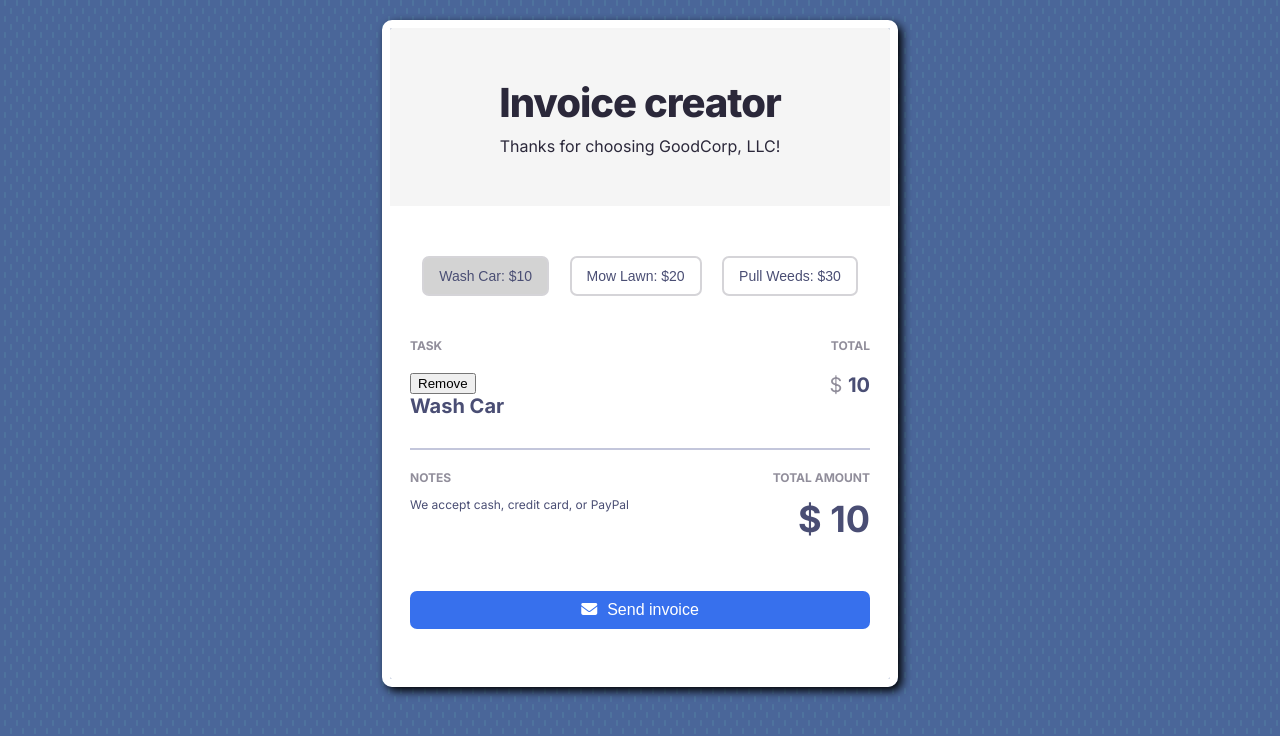
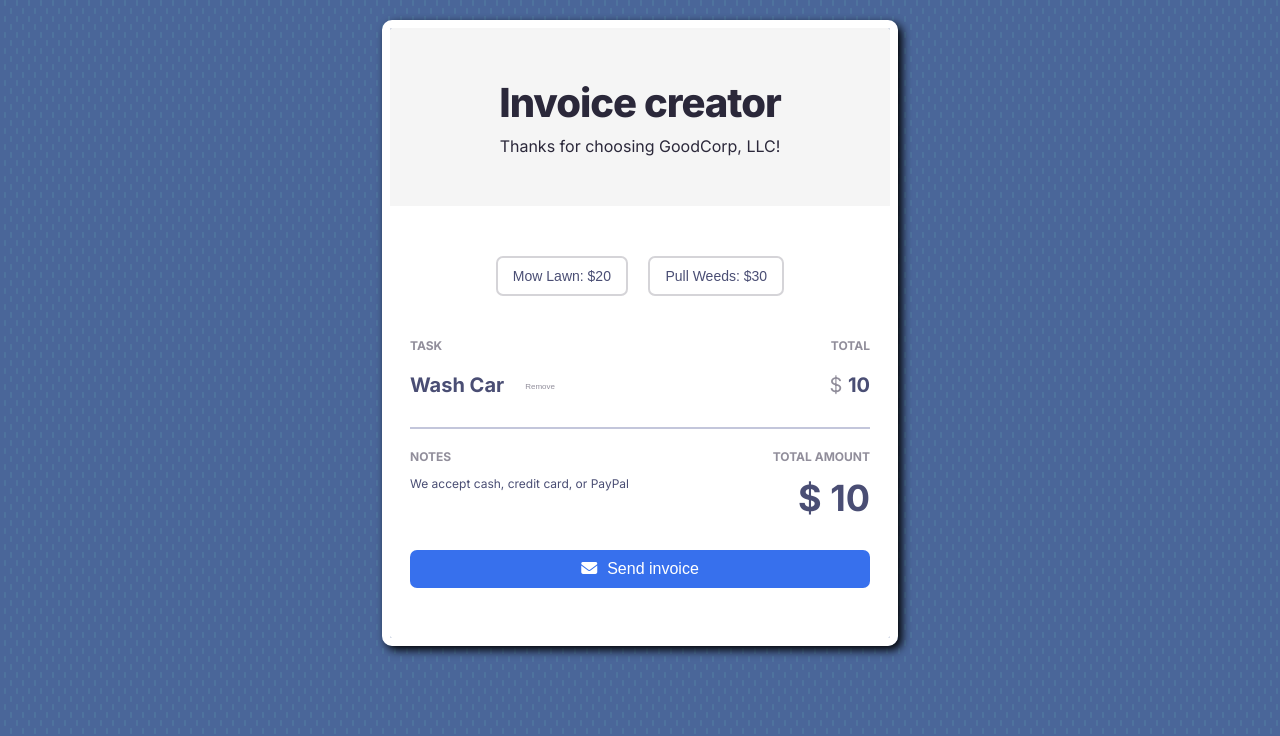
Before and after one commit to CarlEvaristo/invoice-creator, a plain HTML site: page index.html in a window 1280 px wide. Both pictures are taken after a click on the button "Wash Car: $10". Shown: the top 736 px of the page. Drawn offline with Linux system fonts and the light colour scheme.

Commit message:
final commit for May 18th

```diff
--- a/index.js
+++ b/index.js
@@ -28,43 +28,53 @@ invoiceBtn.addEventListener("click", () => location.reload())
 for (let i=0; i<customBtns.length; i++) {
     customBtns[i].addEventListener("click", function(){
         let taskId = customBtns[i].id
-        if (!tasksDone.includes(tasks[taskId].name)) {
-            tasksDone.push(tasks[taskId].name)
+        if (!tasksDone.includes(taskId)) {
+            tasksDone.push(taskId)
             priceList.push(tasks[taskId].price)
             acceptText.style.visibility = "visible"
+            customBtns[i].style.display = "none"
             renderTaskList()
         }
     })
 }
 
+
 function renderTaskList() {
     taskListEl.textContent = ""
     priceListEl.textContent = ""
     for (let i = 0; i < tasksDone.length;i++) {
-        if (tasksDone[i]) {
-            let newTask = document.createElement("li")
-            newTask.textContent = tasksDone[i]
-
+        let listItem = document.createElement("li")
+        let newTask = document.createElement("p")
+        let taskId = tasksDone[i]
+        let taskName = tasks[taskId].name
+        newTask.textContent = taskName
         let removeBtn = document.createElement("button")
         removeBtn.textContent = "Remove"
+        removeBtn.setAttribute("class", "remove-btn")
         removeBtn.onclick = function() {
             tasksDone.splice(i, 1)
             priceList.splice(i, 1)
+            let addButton = document.getElementById(taskId)
+            addButton.style.display = "inline"
             renderTaskList()}
 
-            taskListEl.append(removeBtn)
-            taskListEl.append(newTask)
+        taskListEl.append(listItem)
+        listItem.append(newTask)
+        listItem.append(removeBtn)
 
         let newPrice = document.createElement("li")
         newPrice.innerHTML = `<p><span class="dollar-sign">$ </span>${priceList[i]}</p>`
         priceListEl.append(newPrice)
-
-
-
-        }
     }
 
-    let totalPrice = priceList.reduce(function(previousVal, currentVal) {return previousVal + currentVal})
+    let totalPrice = 0
+
+    if (priceList.length >= 1) {
+        totalPrice = priceList.reduce(function(previousVal, currentVal) {return previousVal + currentVal})
+    } else {
+        location.reload()
+    }
+
     totalAmount.textContent = "$ " + totalPrice
     totalAmount.style.color = "#4A4E74"
 }
--- a/styles.css
+++ b/styles.css
@@ -81,6 +81,7 @@ main {
 }
 .customList p {
     margin:0;
+    display:inline;
 }
 .dollar-sign {
     font-weight:400;
@@ -103,7 +104,7 @@ main {
     font-size: 16px;
     font-weight:500;
     width:100%;
-    margin: 50px 0 30px;
+    margin: 30px 0 30px;
     padding: 10px 0;
     border: none;
     border-radius: 7px;
@@ -121,6 +122,7 @@ main {
     font-size: 8px;
     font-weight: 400;
     margin-left: 15px;
+    vertical-align: middle;
 }
 .remove-btn:hover, .remove-btn:focus {
     color: #000;
```
Lines whose indentation alone changed are shown as unchanged.
